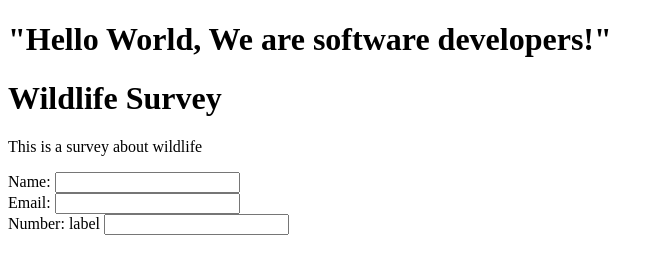
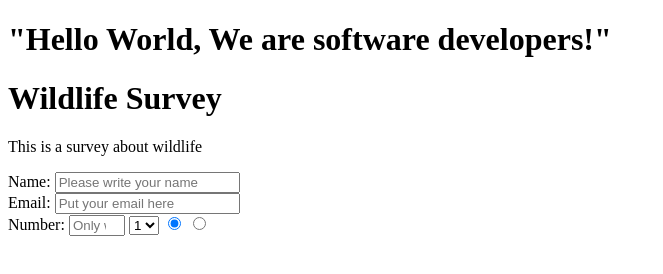
Before and after one commit to mgoscar2018/Habeeb-Oscar, a plain HTML site: page index.html in a window 1280 px wide. Shown: the whole page, without its empty margins (0-663 px from the left). Drawn offline with Linux system fonts and the light colour scheme.

Commit message:
User Stories 11-13

```diff
--- a/index.html
+++ b/index.html
@@ -14,11 +14,18 @@
                 <p id="description">This is a survey about wildlife</p>
                 <form id="survey-form">
                     <label for="" id="name-label">Name: </label>
-                    <input id="name" type="text" required><br />
+                    <input id="name" type="text" required placeholder="Please write your name"><br />
                     <label for="" id="email-label"> Email:</label>
-                    <input id="email" type="email" required /> <br />
-                    <label for="" id="number-"> Number: </label>label
-                   <input type="text" id="number" required min="6" max="10">
+                    <input id="email" type="email" required placeholder="Put your email here"/> <br />
+                    <label for="" id="number-label"> Number: </label>
+                    <input type="number" id="number" required min="6" max="10" placeholder="Only write numbers here">
+                    <select id="dropdown">
+                        <option value="1">1</option>
+                        <option value="2">2</option>
+                    </select>
+                    <input type="radio" name="names" id="Oscar" value="Oscar" checked>
+                    <input type="radio" name="names" id="Habeeb" value="Habeeb">
+
                 </form>
 
     <script src="https://cdn.freecodecamp.org/testable-projects-fcc/v1/bundle.js"></script>
```
